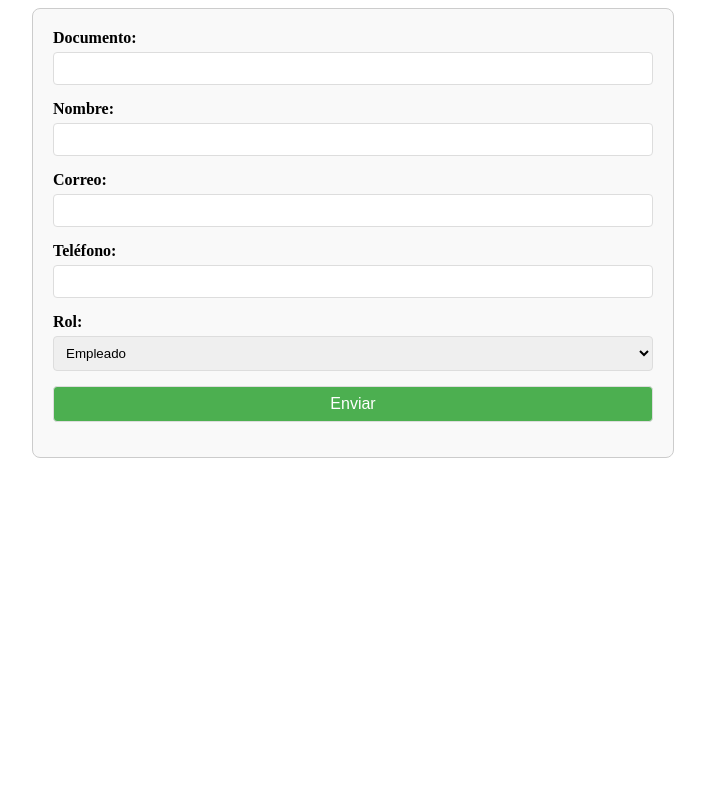
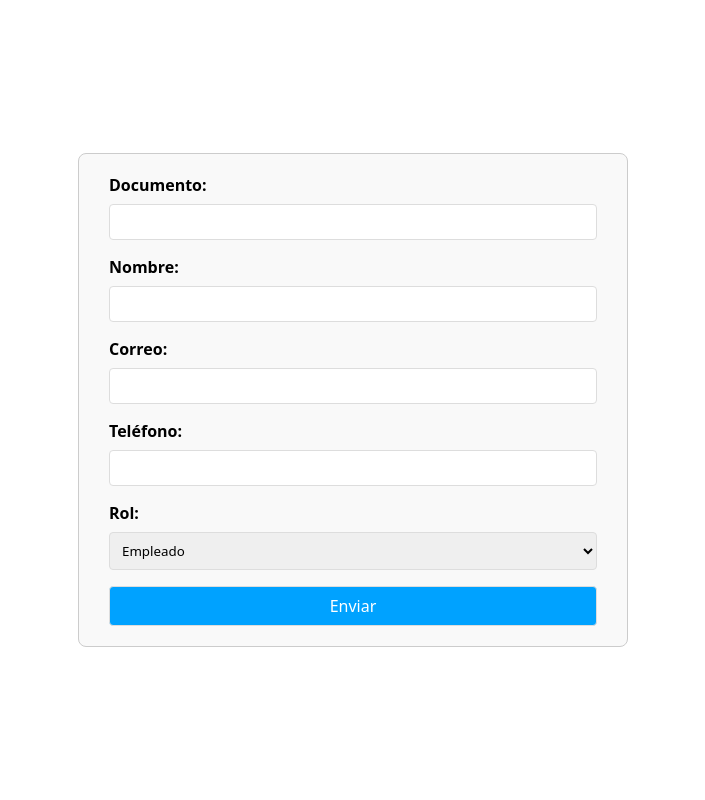
Before and after one commit to RamssCR/parking-project, a PHP site: page /view/admins/crear_empleado.php in a window 1280 px wide. Shown: the whole page, without its empty margins (287-992 px from the left). Run offline with PHP 8.4, Linux system fonts and the light colour scheme.

Commit message:
corrección estilos empleado

```diff
--- a/styles/empleado.css
+++ b/styles/empleado.css
@@ -1,22 +1,46 @@
+*{
+    margin: 0;
+    padding: 0;
+    box-sizing: border-box;
+    font-family: system-ui, -apple-system, BlinkMacSystemFont, 'Segoe UI', Roboto, Oxygen, Ubuntu, Cantarell, 'Open Sans', 'Helvetica Neue', sans-serif;
+}
+
+body{
+    display: grid;
+    place-items: center;
+    min-height: 100vh;
+}
+
 
 .form-container {
-    max-width: 600px;
-    margin: auto;
-    padding: 20px;
+    width: 550px;
+    padding: 20px 30px;
     border: 1px solid #ccc;
     border-radius: 8px;
     background-color: #f9f9f9;
 }
 
+.form-container form{
+    display: flex;
+    flex-direction: column;
+    gap: 1em;
+}
+
+.form-container form .form-title{
+    text-align: center;
+    text-transform: uppercase;
+}
+
 
 .form-group {
-    margin-bottom: 15px;
+    display: flex;
+    flex-direction: column;
+    gap: 0.5em;
 }
 
 
 .form-group label {
     display: block;
-    margin-bottom: 5px;
     font-weight: bold;
 }
 
@@ -28,11 +52,12 @@
     box-sizing: border-box;
     border: 1px solid #ddd;
     border-radius: 4px;
+    outline: none;
 }
 
 
 .form-submit {
-    background-color: #4CAF50;
+    background-color: #00a2ff;
     color: white;
     border: none;
     cursor: pointer;
@@ -42,5 +67,27 @@
 }
 
 .form-submit:hover {
-    background-color: #45a049;
+    filter: brightness(95%);
 }
+
+.form-container form .success {
+    background-color: #e5fadc;
+    color: #43d300;
+    border: 1px solid #64f81f;
+    border-radius: 0.3em;
+    padding: 0.5em 0.8em;
+    font-size: 0.9em;
+    text-align: center;
+    font-weight: 500;
+}
+
+.form-container form .error{
+    background-color: #ffd1d7;
+    color: #f81f1f;
+    border: 1px solid #f81f1f;
+    border-radius: 0.3em;
+    padding: 0.5em 0.8em;
+    font-size: 0.9em;
+    text-align: center;
+    font-weight: 500;
+}
```
